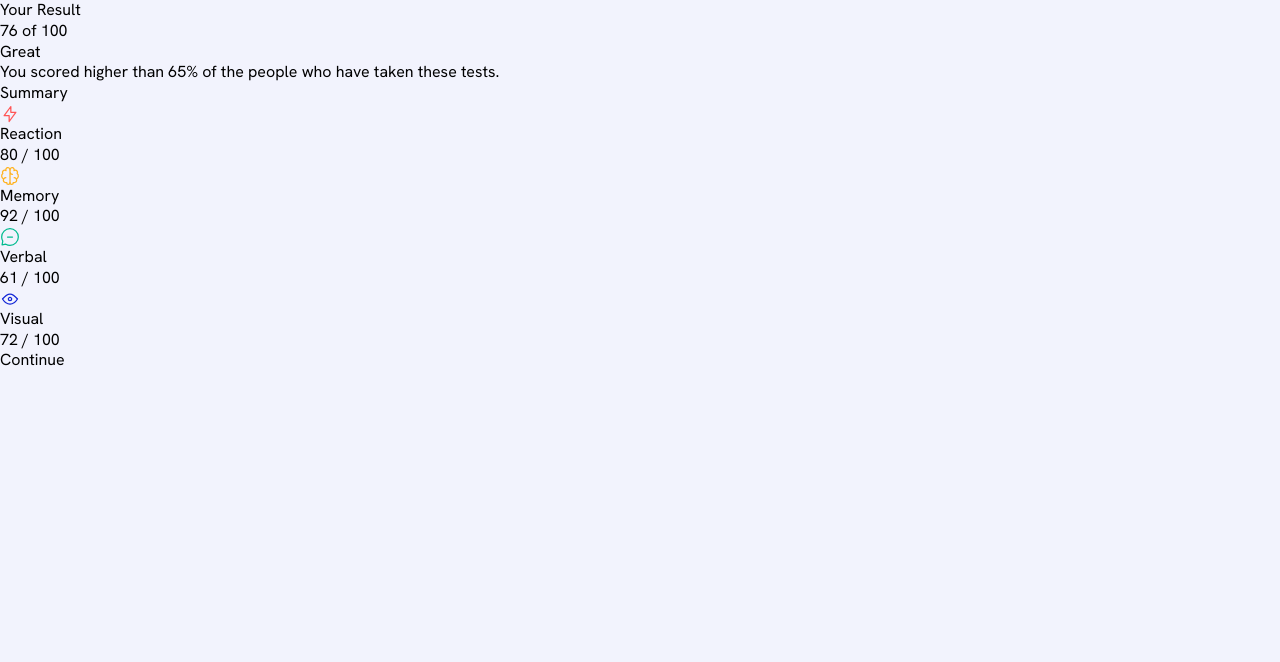
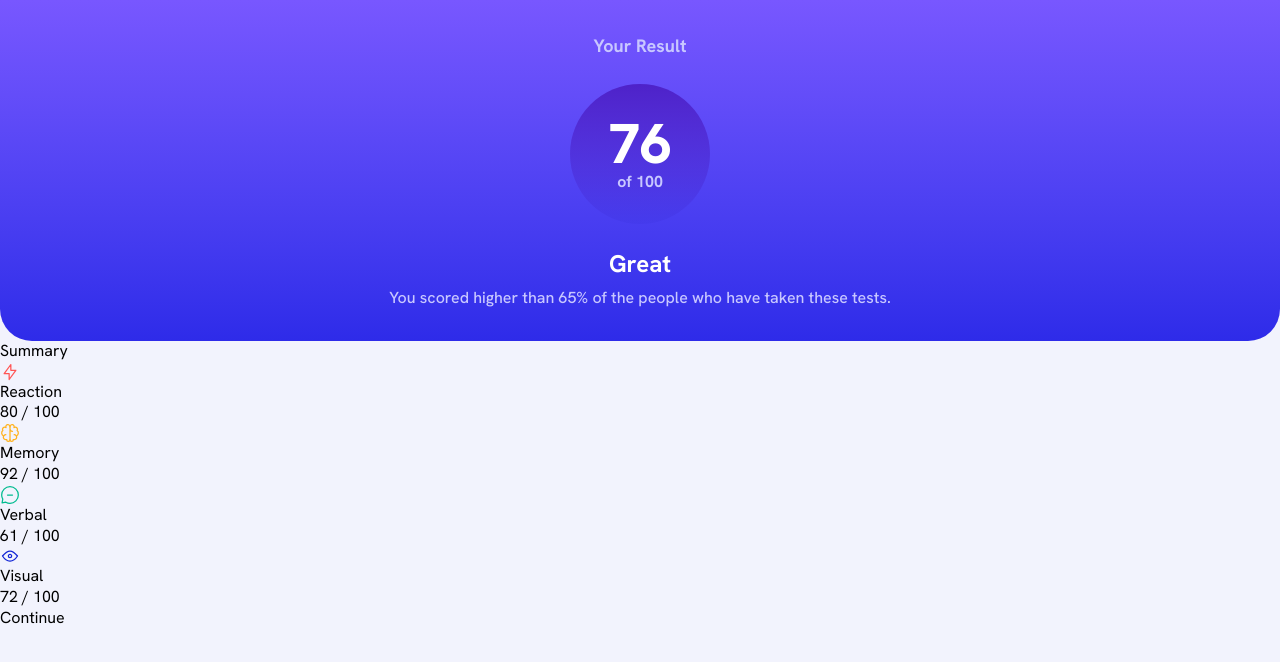
Before and after one commit to dionysia-lemonaki/results-summary-component, a React (Vite) app: page / in a window 1280 px wide. Shown: the top 662 px of the page. Built offline with nearby package versions, Linux system fonts and the light colour scheme.

Commit message:
feat: implement FinalScoreCard layout and visual styling

```diff
--- a/src/components/FinalScoreCard.tsx
+++ b/src/components/FinalScoreCard.tsx
@@ -4,14 +4,17 @@ interface FinalScoreCardProps {
 
 const FinalScoreCard = ({ finalScore }: FinalScoreCardProps) => {
   return (
-    <div>
-      <h1>Your Result</h1>
-      <p>
-        <span>{finalScore}</span> <span>of 100</span>
+    <div className="bg-linear-to-b from-violet-400 to-blue-500 py-8 px-14 flex flex-col gap-6 text-center rounded-br-4xl rounded-bl-4xl">
+      <h1 className="text-lg font-bold text-navy-200">Your Result</h1>
+      <p className="w-35 h-35 mx-auto flex flex-col justify-center rounded-full bg-linear-to-b from-violet-600 to-blue-700/10">
+        <span className="text-white text-[3.5rem] font-extrabold leading-none">
+          {finalScore}
+        </span>
+        <span className="text-navy-200 font-bold">of 100</span>
       </p>
-      <div>
-        <h2>Great</h2>
-        <p>
+      <div className="flex flex-col gap-2">
+        <h2 className="text-white text-2xl font-bold">Great</h2>
+        <p className="text-navy-200 font-medium">
           You scored higher than 65% of the people who have taken these tests.
         </p>
       </div>
--- a/src/styles/index.css
+++ b/src/styles/index.css
@@ -11,7 +11,12 @@
 @theme {
   --font-sans: "Hanken Grotesk", sans-serif;
 
+  --color-navy-200: hsl(241 100% 89%);
   --color-blue-50: hsl(234 71% 97%);
+  --color-blue-500: hsl(241 81% 54%);
+  --color-blue-700: hsl(241 72% 46%);
+  --color-violet-400: hsl(252 100% 67%);
+  --color-violet-600: hsl(256 71% 46%);
 
   --leading-tight: 1.3;
 }
```
